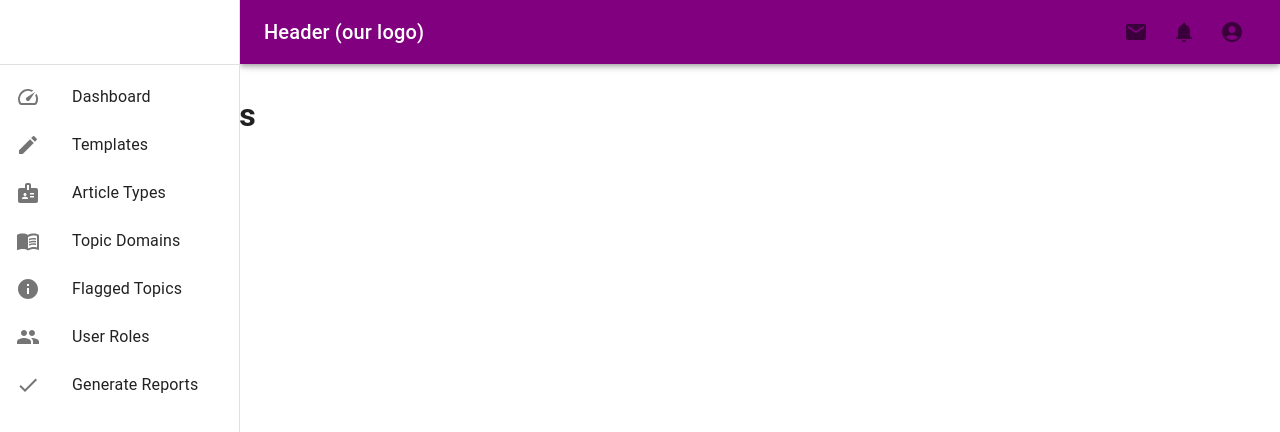
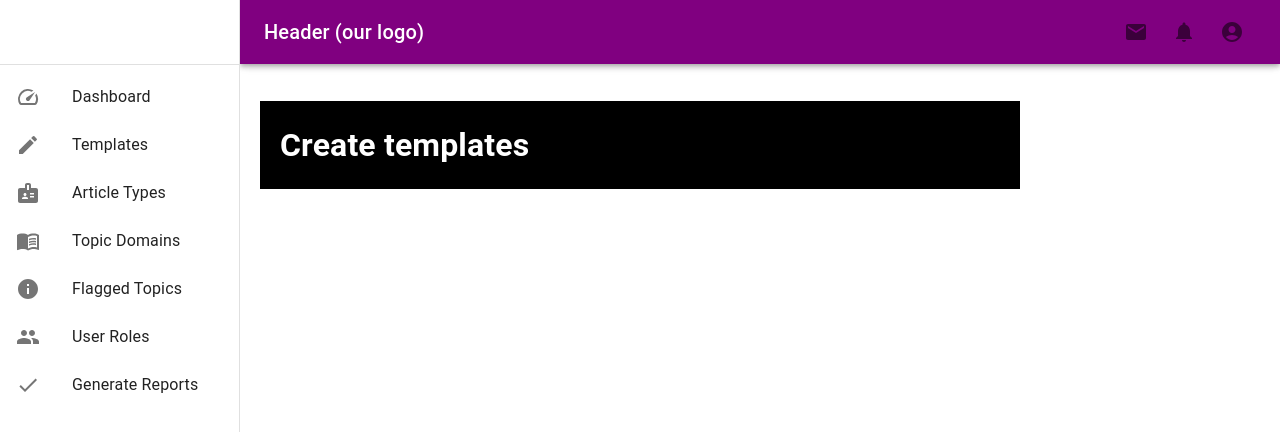
Before and after one commit to writergate/topic-planner, a Next.js app: page /createTemplates in a window 1280 px wide. Shown: the top 432 px of the page. Built offline with nearby package versions, Linux system fonts and the light colour scheme.

Commit message:
edit,create template page box edited

```diff
--- a/pages/createTemplates.js
+++ b/pages/createTemplates.js
@@ -1,4 +1,21 @@
+import Box from '@mui/material/Box';
 function createTemplates(){
-    return <h1>Create Templates</h1>
- }
+    return (
+
+        <Box sx={{
+          padding: '20px',
+          marginTop: '10px',
+          marginLeft: '260px',
+          marginRight: '260px',
+          backgroundColor: 'black',
+          color: 'white',
+        }}>
+          <h1 >Create templates</h1>
+
+
+        </Box>
+
+
+      );
+    }
  export default createTemplates
```
Also changed, not shown: pages/Templates.js (+9 -6 lines), pages/editTemplates.js (+19 -2 lines).
